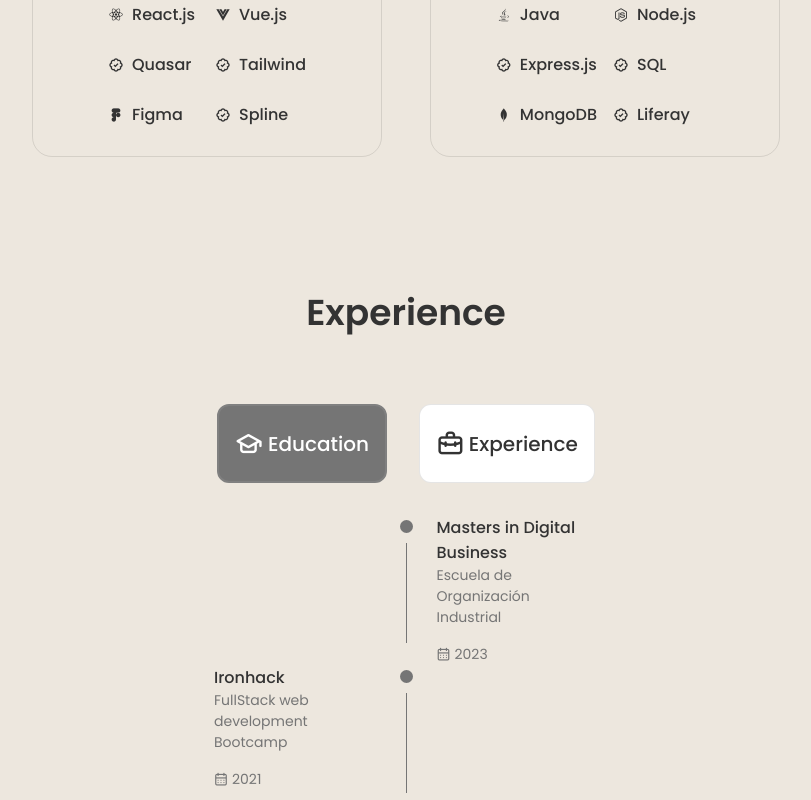
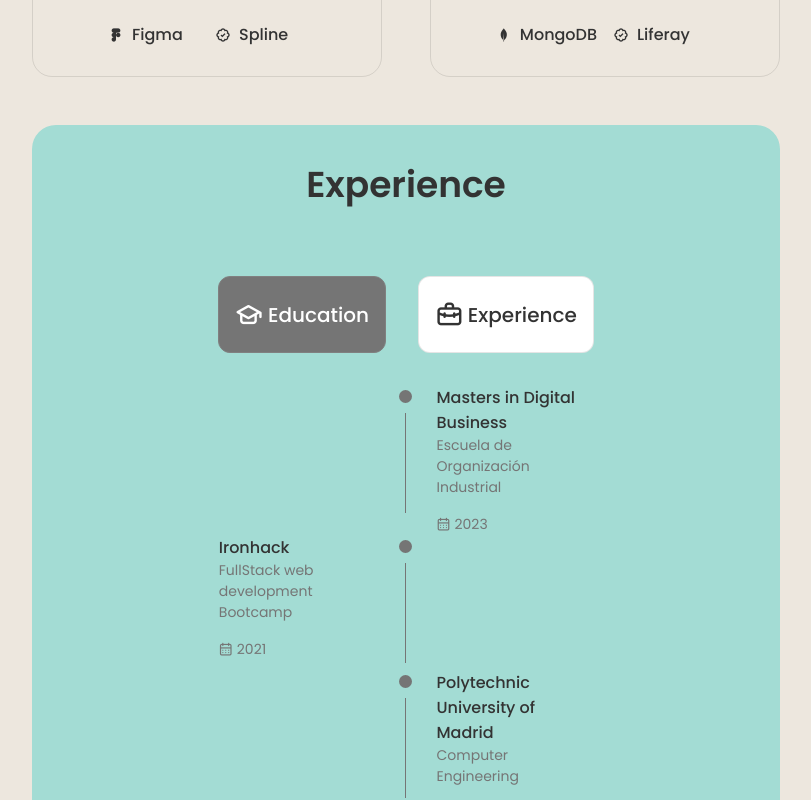
Before and after one commit to miguelow/personal-portfolio, a React (Create React App) app: page / in a window 1280 px wide. Shown: the part 1540-2340 px from the top of the page, without its empty margins (234-1045 px from the left). Built offline with nearby package versions, Linux system fonts and the light colour scheme.

Commit message:
applied contact section styles to experience

```diff
--- a/src/App.css
+++ b/src/App.css
@@ -120,7 +120,7 @@
 
 /*=============== REUSABLE CSS CLASSES ===============*/
 .section {
-  padding: 6rem 0 2rem;
+  padding: 3rem 0 2rem;
 }
 
 .section__title {
--- a/src/components/contact/Contact.css
+++ b/src/components/contact/Contact.css
@@ -111,15 +111,11 @@
     padding: 1rem 0;
     width: 80%;
   }
-
-  /* .contact__content {
-    display: flex;
-    justify-content: space-around;
-  } */
-
   .contact__card {
-
     margin-bottom: 0px;
+   }
+   .skills__container {
+    grid-template-columns: repeat(2, 300px);
    }
  }
 
@@ -140,6 +136,10 @@
     display: flex;
     justify-content: space-between;
   }
+
+  .skills__container {
+    grid-template-columns: repeat(1, 60%);
+   }
  }
 
  @media screen and (max-width: 576px) {
@@ -163,6 +163,10 @@
     width: 100%;
   }
 
+  .skills__container {
+    grid-template-columns: repeat(1, 80%);
+   }
+
  }
 
  /* For small devices */
@@ -180,4 +184,8 @@
     justify-content: center;
   }
 
+  .skills__container {
+    grid-template-columns: repeat(1, 90%);
+   }
+
  }
--- a/src/components/header/Header.css
+++ b/src/components/header/Header.css
@@ -103,7 +103,7 @@
 
   .nav__close{
     position: absolute;
-    top: 1rem;
+    top: 25px;
   }
 
   .nav__close:hover {
@@ -124,7 +124,7 @@
 
 @media screen and (max-width: 350px) {
   .nav__menu {
-    padding: 2rem 0.25rem 4rem;
+    padding: 2rem 0.25rem 2rem;
   }
 
   .nav__list {
--- a/src/components/qualifications/Qualifications.css
+++ b/src/components/qualifications/Qualifications.css
@@ -1,6 +1,32 @@
 .qualification__container{
     max-width: 768px;
 }
+
+.qualifications{
+    padding: 1rem;
+    display: flex;
+    align-items: center;
+    justify-content: center;
+}
+
+.qualifications__wrapper {
+    background-color: hsla(172, 45%, 75%, 1);
+    border-radius: 24px;
+    width: 60%;
+   }
+
+
+   .qualifications__wrapper:hover {
+    border-radius: 26px;
+    opacity: 0.9;
+    transition: all .5s ease;
+    box-shadow: 0px 50px 100px -20px rgba(0, 0, 0, .15);
+   }
+
+   .qualifications__wrapper:hover .qualification__container{
+    transform: translateY(5px);
+    transition: all 1.5s ease;
+   }
 
 .qualification__tabs{
     display: flex;
@@ -13,7 +39,6 @@
     font-weight: var(--font-medium);
     color: var(--title-color);
     margin: 0 var(--mb-1);
-    cursor: pointer;
     background-color: var(--container-color);
     border: 1px solid rgba(0, 0, 0, 0.1);
     padding: 1rem;
@@ -21,8 +46,16 @@
     text-align: center;
 }
 
+.pointer{
+    cursor: pointer;
+}
+
 .qualification__button:hover{
-    /* color: var(--title-color-dark); */
+    color: var(--title-color-dark);
+    background-color: var(--text-color);
+    color: white;
+    border: 1px solid gray;
+    transition: all .5s ease;
 }
 
 .qualification__icon{
@@ -34,14 +67,14 @@
     color: var(--title-color-dark);
     background-color: var(--text-color);
     color: white;
-    border-color: white;
-    border: 2px solid gray;
+    border: 1px solid gray;
 }
 
 .qualification__sections{
     display: grid;
     grid-template-columns: 0.5fr;
     justify-content: center;
+    margin-bottom: 2rem;
 }
 
 .qualification__content{
@@ -94,6 +127,10 @@
     margin-top: 10px;
 }
 
+.section__title {
+    margin-top: 2rem;
+  }
+
 /*=============== BREAKPOINTS ===============*/
 /* For large devices */
 @media screen and (max-width: 992px) {
--- a/src/components/qualifications/Qualifications.jsx
+++ b/src/components/qualifications/Qualifications.jsx
@@ -1,5 +1,7 @@
 import React, { useState } from "react";
 import "./Qualifications.css";
+import {motion} from 'framer-motion'
+
 
 function Qualifications() {
   const [toggleState, setToggleState] = useState(1)
@@ -9,6 +11,9 @@
   }
   return (
     <section className="qualifications section" id="experience">
+      <motion.div className="qualifications__wrapper"
+        whileHover={{ y: -10 }}
+      >
       <h2 className="section__title">Experience</h2>
       <span className="section__subtitle"></span>
 
@@ -18,7 +23,7 @@
             className={
               toggleState === 1
                 ? "qualification__button qualification__active button--flex"
-                : "qualification__button  button--flex"
+                : "qualification__button  button--flex pointer"
             }
             onClick={() => toggleTab(1)}
           >
@@ -30,7 +35,7 @@
             className={
               toggleState === 2
                 ? "qualification__button qualification__active button--flex"
-                : "qualification__button button--flex"
+                : "qualification__button button--flex pointer"
             }
             onClick={() => toggleTab(2)}
           >
@@ -173,6 +178,7 @@
           </div>
           </div>
         </div>
+        </motion.div>
     </section>
 
 
```
